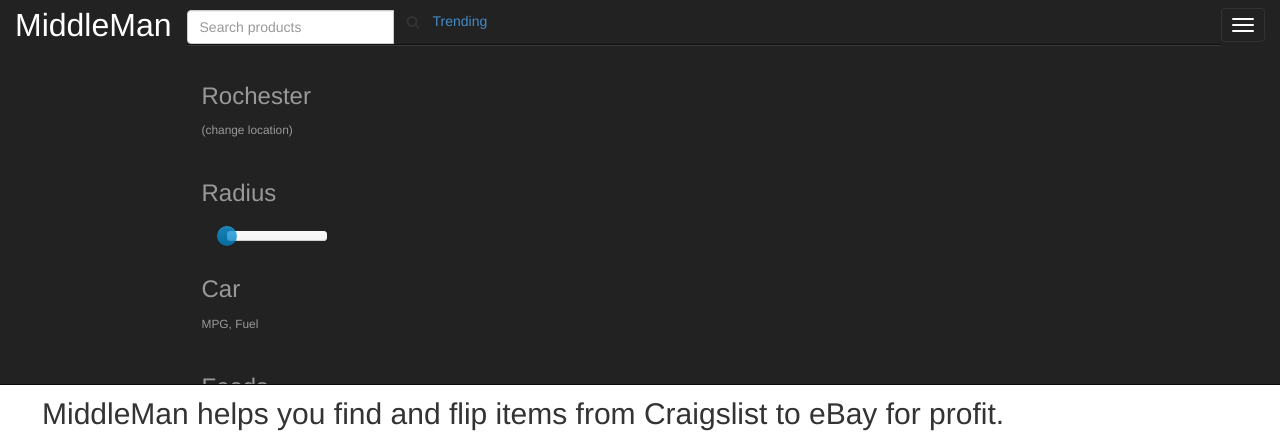
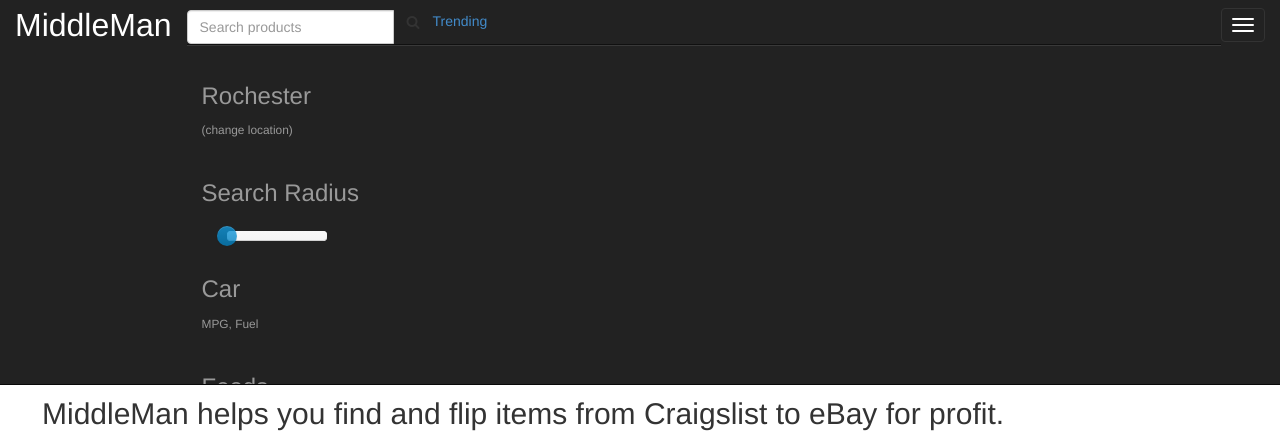
Before and after one commit to samjhill/rit48, a PHP site: page / in a window 1280 px wide, after a click on "Toggle navigation". Shown: the top 434 px of the page. Run offline with PHP 8.4, Linux system fonts and the light colour scheme.

Commit message:
Radius -> Search Radius

```diff
--- a/assets/php/header.php
+++ b/assets/php/header.php
@@ -26,7 +26,7 @@
         <!-- This is where the user&apos;s curr loc will go -->
         <li><a href="#"><h3>Rochester</h3>
 		<small>(change location) </small></a></li>
-        <li><a href="#"><h3>Radius</h3></a></li>
+        <li><a href="#"><h3>Search Radius</h3></a></li>
 		<small>
 		<ul class ="slide"><input type="text" id="foo" class="span2" value="" data-slider-min="1" data-slider-max="300" data-slider-step="1" data-slider-value="-14" data-slider-orientation="horizontal" data-slider-selection="after"data-slider-tooltip="show">
 		</ul>
```
